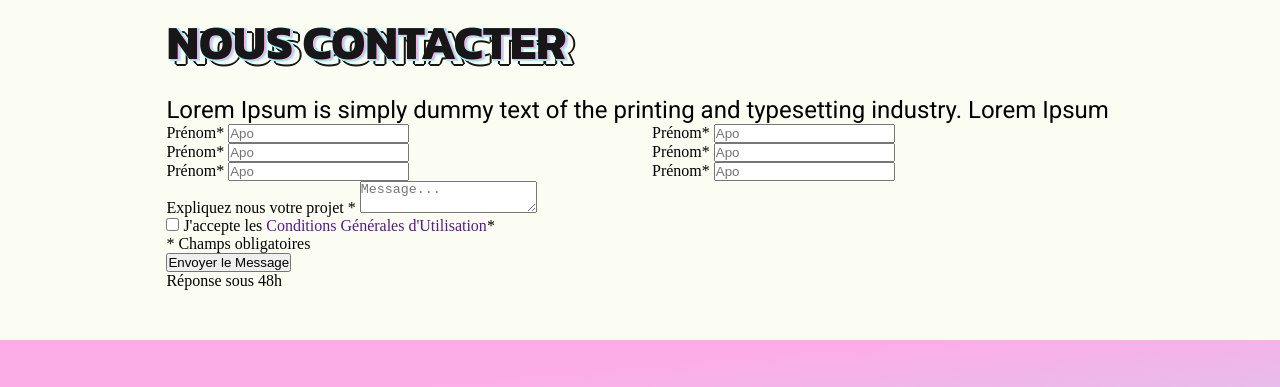
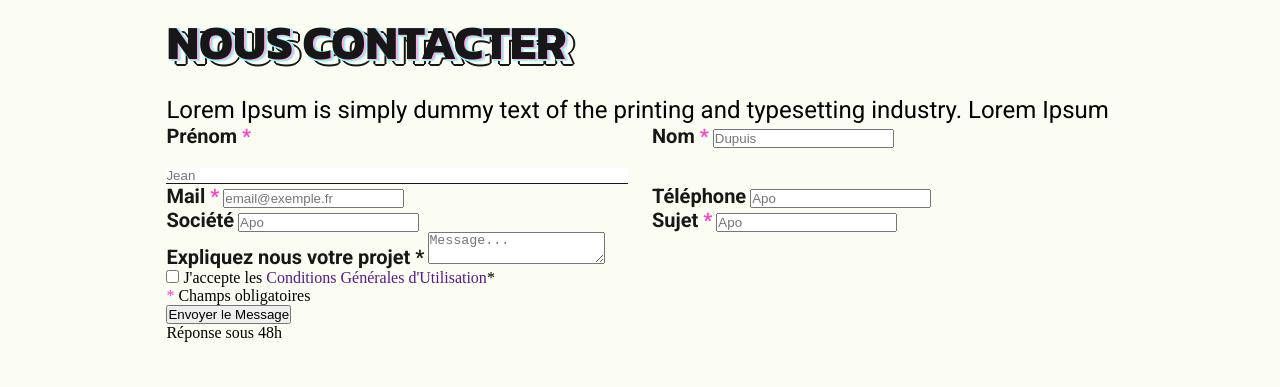
Before and after one commit to TheiaWeb/TheiawebMain, a plain HTML site: page index.html in a window 1280 px wide. Shown: the part 1980-2367 px from the top of the page. Drawn offline with nearby package versions, Linux system fonts and the light colour scheme.

Commit message:
contact part 1

```diff
--- a/css/style.css
+++ b/css/style.css
@@ -350,6 +350,30 @@ li{
 
 
 
+/*==================== CONTACT ====================*/
+.contact__category {
+  display: flex;
+  flex-direction: column;
+  gap: 20px;
+}
+
+.contact__label {
+  font-family: var(--roboto);
+  font-weight: var(--font-bold);
+  font-size: var(--small-font-size);
+  color: var(--black);
+}
+
+.contact__star {
+  color: #FF41CC;
+}
+
+.contact__input-small {
+  border: none;
+  border-bottom: 1px solid var(--black);
+}
+
+
 
 /*==================== FOOTER ====================*/
 footer {
--- a/index.html
+++ b/index.html
@@ -124,34 +124,34 @@
         <div class="form__content">
 
             <div class="grid-base">
-                <div>
-                    <label for="name">Prénom<span class="contact__star">&#42;</span></label>
-                    <input type="text" id="name" name="user_name" placeholder="Apo">
+                <div class="contact__category">
+                    <label class="contact__label" for="name">Prénom <span class="contact__star">&#42;</span></label>
+                    <input class="contact__input-small" type="text" id="name" name="user_name" placeholder="Jean">
                 </div>
                 <div>
-                    <label for="name">Prénom<span class="contact__star">&#42;</span></label>
-                    <input type="text" id="name" name="user_name" placeholder="Apo">
+                    <label class="contact__label" for="name">Nom <span class="contact__star">&#42;</span></label>
+                    <input type="text" id="name" name="user_surname" placeholder="Dupuis">
                 </div>
             </div>
             <div class="grid-base">
                 <div>
-                    <label for="name">Prénom<span class="contact__star">&#42;</span></label>
-                    <input type="text" id="name" name="user_name" placeholder="Apo">
+                    <label class="contact__label" for="name">Mail <span class="contact__star">&#42;</span></label>
+                    <input type="mail" id="email" name="user_mail" placeholder="email@exemple.fr">
                 </div>
                 <div>
-                    <label for="name">Prénom<span class="contact__star">&#42;</span></label>
-                    <input type="text" id="name" name="user_name" placeholder="Apo">
+                    <label class="contact__label" for="name">Téléphone</label>
+                    <input type="text" id="name" name="user_tel" placeholder="Apo">
                 </div>
             </div>
 
             <div class="grid-base">
                 <div>
-                    <label for="name">Prénom<span class="contact__star">&#42;</span></label>
-                    <input type="text" id="name" name="user_name" placeholder="Apo">
+                    <label class="contact__label" for="name">Société</label>
+                    <input type="text" id="name" name="user_company" placeholder="Apo">
                 </div>
                 <div>
-                    <label for="name">Prénom<span class="contact__star">&#42;</span></label>
-                    <input type="text" id="name" name="user_name" placeholder="Apo">
+                    <label class="contact__label" for="name">Sujet <span class="contact__star">&#42;</span></label>
+                    <input type="text" id="name" name="user_subject" placeholder="Apo">
                 </div>
             </div>
 
@@ -159,7 +159,7 @@
 
         </div>
         <div class="">
-            <label for="msg">Expliquez nous votre projet <span class="contact__-star">&#42;</span></label>
+            <label class="contact__label" for="msg">Expliquez nous votre projet <span class="contact__-star">&#42;</span></label>
             <textarea id="msg" name="user_message" placeholder="Message..."></textarea>
         </div>
         <div>
@@ -187,56 +187,6 @@
 
 
 
-
-
-   <!--<form action="contact.php" method="post">
-        <div class="contact__inputs-name">
-            <label for="name">Votre Nom et Prénom <span class="contact__green-star">&#42;</span></label>
-            <input type="text" id="name" name="user_name">
-        </div>
-        <div class="contact__inputs-row">
-            <div class="contact__inputs-name">
-                <label for="mail">Email <span class="contact__green-star">&#42;</span></label>
-                <input type="email" id="mail" name="user_mail" class="contact__input-small">
-            </div>
-
-
-            <div class="contact__inputs-name">
-                <label for="tel">Téléphone <span class="contact__green-star">&#42;</span></label>
-                <input id="tel" name="user_tel" class="contact__input-small"></input>
-            </div>
-        </div>
-        <div class="contact__inputs-row">
-            <div class="contact__inputs-name">
-                <label for="company">Votre entreprise ou association</label>
-                <textarea id="company" name="company" class="contact__input-small"></textarea>
-            </div>
-
-
-            <div class="contact__inputs-name">
-                <label for="project">Votre Projet concerne ? <span class="contact__green-star">&#42;</span></label>
-                <textarea id="project" name="project" class="contact__input-small"></textarea>
-            </div>
-
-
-        </div>
-        <div class="contact__inputs-name contact__inputs-large-text">
-            <label for="msg">Expliquez nous votre projet <span class="contact__green-star">&#42;</span></label>
-            <textarea id="msg" name="user_message"></textarea>
-        </div>
-        <div class="contact__footer">
-            <p class="contact__footer-star-txt"><span class="contact__green-star">&#42;</span> Champs obligatoires</p>
-            <div>
-                <button class="green_btn" type="submit" value="Send">Envoyer le Message</button>
-                <p class="contact__footer-btn-under">Réponse sous 48h</p>
-            </div>
-
-        </div>
-
-    </form>
-</section>
-
--->
 
 <footer id="footer" class="section">
 <div class="grid-trio">
```
